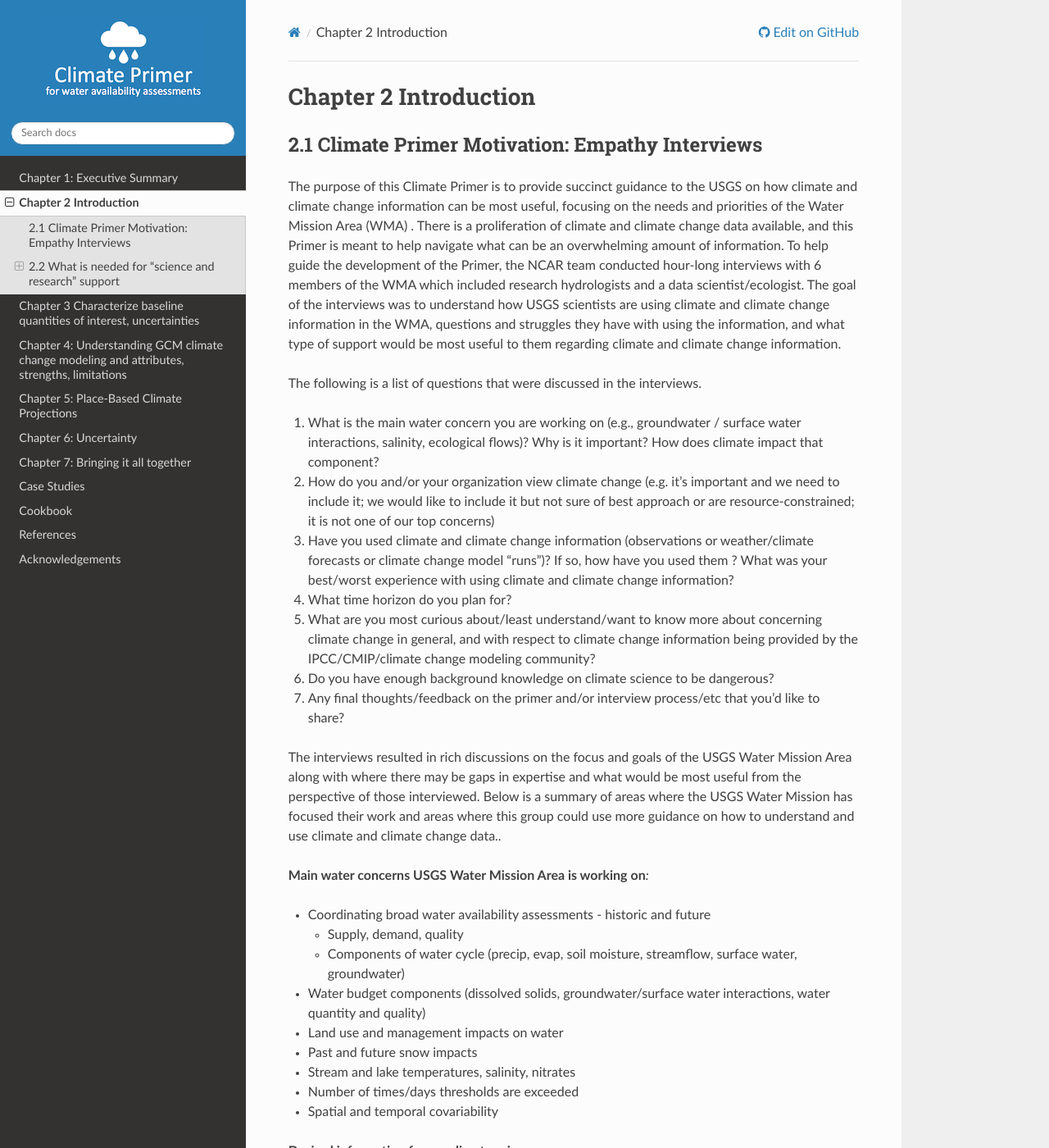
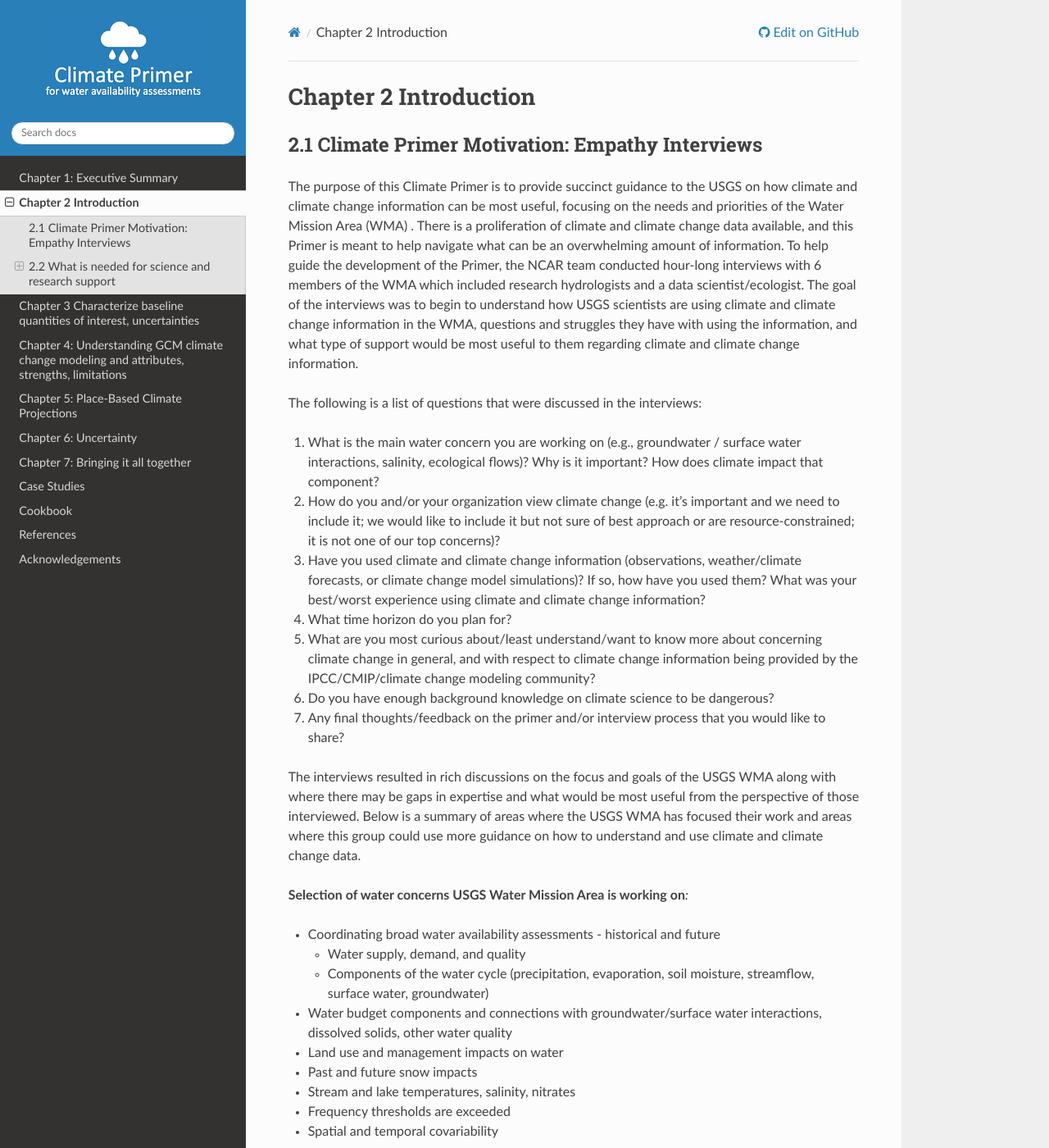
Before and after one commit to NCAR/climate-primer-water, a Sphinx documentation site: the page built from doc/introduction.rst, in a window 1280 px wide and 1400 px high. Shown: the whole window at 82% size. Built offline with Sphinx 7.4.7 and the Read the Docs theme 2.0.0, drawn with Linux system fonts in a browser that asks for light colours; some of the changed text lies outside the part shown.

Commit message:
Minor updates to intro page

```diff
--- a/doc/introduction.rst
+++ b/doc/introduction.rst
@@ -14,14 +14,14 @@
 overwhelming amount of information. To help guide the development of the
 Primer, the NCAR team conducted hour-long interviews with 6 members of
 the WMA which included research hydrologists and a data
-scientist/ecologist. The goal of the interviews was to understand how
+scientist/ecologist. The goal of the interviews was to begin to understand how
 USGS scientists are using climate and climate change information in the
 WMA, questions and struggles they have with using the information, and
 what type of support would be most useful to them regarding climate and
 climate change information.
 
 The following is a list of questions that were discussed in the
-interviews.
+interviews:
 
 1) What is the main water concern you are working on (e.g., groundwater
    / surface water interactions, salinity, ecological flows)? Why is it
@@ -30,11 +30,11 @@
 2) How do you and/or your organization view climate change (e.g. it’s
    important and we need to include it; we would like to include it but
    not sure of best approach or are resource-constrained; it is not one
-   of our top concerns)
+   of our top concerns)?
 
-3) Have you used climate and climate change information (observations or
-   weather/climate forecasts or climate change model “runs”)? If so, how
-   have you used them ? What was your best/worst experience with using
+3) Have you used climate and climate change information (observations,
+   weather/climate forecasts, or climate change model simulations)? If so, how
+   have you used them? What was your best/worst experience using
    climate and climate change information?
 
 4) What time horizon do you plan for?
@@ -48,27 +48,27 @@
    dangerous?
 
 7) Any final thoughts/feedback on the primer and/or interview
-   process/etc that you’d like to share?
+   process that you would like to share?
 
 The interviews resulted in rich discussions on the focus and goals of
-the USGS Water Mission Area along with where there may be gaps in
+the USGS WMA along with where there may be gaps in
 expertise and what would be most useful from the perspective of those
-interviewed. Below is a summary of areas where the USGS Water Mission
+interviewed. Below is a summary of areas where the USGS WMA
 has focused their work and areas where this group could use more
-guidance on how to understand and use climate and climate change data..
+guidance on how to understand and use climate and climate change data.
 
-**Main water concerns USGS Water Mission Area is working on**\ *:*
+**Selection of water concerns USGS Water Mission Area is working on**\ *:*
 
--  Coordinating broad water availability assessments - historic and
+-  Coordinating broad water availability assessments - historical and
    future
 
-   -  Supply, demand, quality
+   -  Water supply, demand, and quality
 
-   -  Components of water cycle (precip, evap, soil moisture,
+   -  Components of the water cycle (precipitation, evaporation, soil moisture,
       streamflow, surface water, groundwater)
 
--  Water budget components (dissolved solids, groundwater/surface water
-   interactions, water quantity and quality)
+-  Water budget components and connections with groundwater/surface water
+   interactions, dissolved solids, other water quality
 
 -  Land use and management impacts on water
 
@@ -76,102 +76,98 @@
 
 -  Stream and lake temperatures, salinity, nitrates
 
--  Number of times/days thresholds are exceeded
+-  Frequency thresholds are exceeded
 
 -  Spatial and temporal covariability
 
-**Desired information from a climate primer**
+**Desired information from a climate primer**\ *:*
 
 -  Basics of climate change data
 
    -  How to evaluate datasets
 
-      -  Which are good for past vs future analysis
+      -  Which datasets are good for past vs. future analysis?
 
-      -  Are some ‘better’ than others and if so, why?
+      -  Are some datasets "better" than others and, if so, why?
 
    -  Where to obtain datasets, scripts to help with downloading and
       converting datasets
 
    -  Understanding downscaling
 
-   -  Uncertainties, bias’s, limitations
+   -  Uncertainties, biases, limitations
 
-      -  How to characterize and put a number to uncertainties
+      -  How to characterize and quantify uncertainties
 
-      -  Understand how bias’s impact results
+      -  Understand how biases impact results
 
 -  Recommendations for good observational datasets
 
--  Provide a ‘standardized approach’ for using climate and climate
+-  Provide a "standardized approach" for using climate and climate
    change information
 
    -  How to go from observation to climate change impacts
 
    -  What to do if there are data gaps
 
--  High level overview to understand main issues
+-  High-level overview to understand main issues
 
-   -  How to decipher what is ‘real’ and what to trust in literature
+   -  How to decipher what is "real" and what to trust in the literature
 
    -  Glossary of terms
 
 -  Guidelines on how to present outputs in a reasonable way
 
-   -  Understanding of attribution (what was from climate vs other
-      issues)
+-  Understanding of attribution (what was from climate vs. other
+   drivers)
 
--  How to combine multiple future projections of other variables…i.e.
-   Future land use with future climate change
+-  How to combine multiple future projections of drivers, e.g.,
+   future land use with future climate
 
-2.2 What is needed for “science and research” support
+2.2 What is needed for science and research support
 -----------------------------------------------------
-(Note: This following section is summarized from COMET's Climate and Water Resource Management Part 2)
+*Note: This following section is summarized from COMET's Climate and Water Resource Management Part 2*
+https://www.meted.ucar.edu/education_training/lesson/1245
 
 2.2.1 Define the problem/objective.
 ~~~~~~~~~~~~~~~~~~~~~~~~~~~~~~~~~~~
 
 
 With any scientific research tasked to consider climate change, the
-starting point is to simply ask what is the central aim of the study..
-These can be as simple as:
+starting point is to ask: what is the central aim of the study?
+For example:
 
 -  How often might water temperatures in streams be too dangerous for
    aquatic life in the 2050-2080 period?
 
--  How and why might instream flow targets not be achievable out into
-   the future?
+-  Why might we fail to reach water delivery targets in the 2070-2100 period?
 
--  What is the study’s time horizon of analysis? 2020 to 250? 2020 to
-   2100? Other time periods? in the 2070-2100 period?
-
--  What are the chances of dropping below reservoir low pool levels for
+-  What are the chances of dropping below reservoir low-pool levels for
    more than one consecutive year in the 2040-2070 period?
 
 Each of these questions is examining the impacts of a future climate on
-a system performance measure. Here are the measures for the questions.
+a system performance measure. Below are example measures for these questions.
+Water managers, scientific experts (e.g., aquatic biologists), and
+stakeholders are all good resources for defining these performance measures.
+The problem and performance measures should be defined early in the study to
+inform selection of datasets and models that are optimal (in terms of resolutions,
+accuracies, uncertainties) for the problem and target metrics.
 
-+-------------------------------------------------+--------------------+
-| **Study Questions**                             | **System           |
-|                                                 | Performance        |
-|                                                 | Measures**         |
-+=================================================+====================+
-| How often might water temperatures              | Threshold maximum  |
-|                                                 |                    |
-| in streams be too dangerous for aquatic life    | water temperature  |
-|                                                 |                    |
-| in the 2050-2080 period?                        |                    |
-+-------------------------------------------------+--------------------+
-| Why might we fail to reach water delivery       | Annual water       |
-|                                                 |                    |
-| targets in the 2070-2100 period?                | delivery targets   |
-+-------------------------------------------------+--------------------+
-| What are the chances of dropping below          | Reservoir low pool |
-|                                                 |                    |
-| reservoir low pool levels for more than one     | threshold          |
-|                                                 |                    |
-| consecutive year in the 2040-2070 period?       |                    |
-+-------------------------------------------------+--------------------+
++-------------------------------------------------+-----------------------+
+| **Research Question**                           | **System Performance  |
+|                                                 | Measures**            |
++=================================================+=======================+
+| How often might water temperatures              | Threshold maximum     |
+| in streams be too dangerous for aquatic life    | water temperature     |
+| in the 2050-2080 period?                        | and exposure duration |
++-------------------------------------------------+-----------------------+
+| Why might we fail to reach water delivery       | Annual water          |
+| targets in the 2070-2100 period?                | delivery targets      |
++-------------------------------------------------+-----------------------+
+| What are the chances of dropping below          | Reservoir low-pool    |
+| reservoir low-pool levels for more than one     | threshold             |
+| consecutive year in the 2040-2070 period?       |                       |
++-------------------------------------------------+-----------------------+
 
 2.2.1.1 What is relevant, reliable and practical
 ^^^^^^^^^^^^^^^^^^^^^^^^^^^^^^^^^^^^^^^^^^^^^^^^
```
